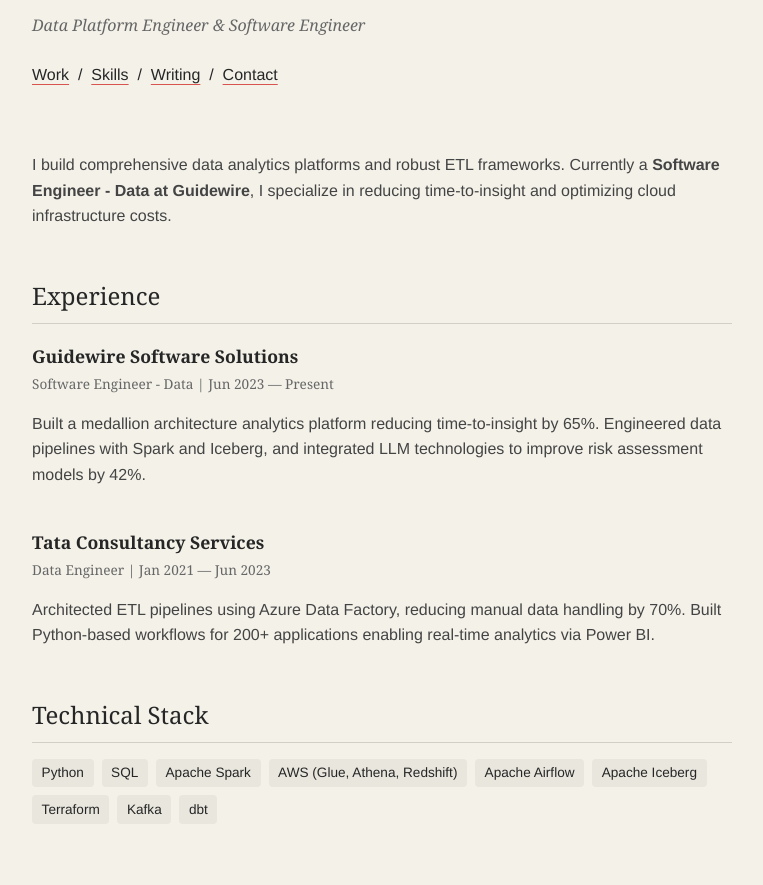
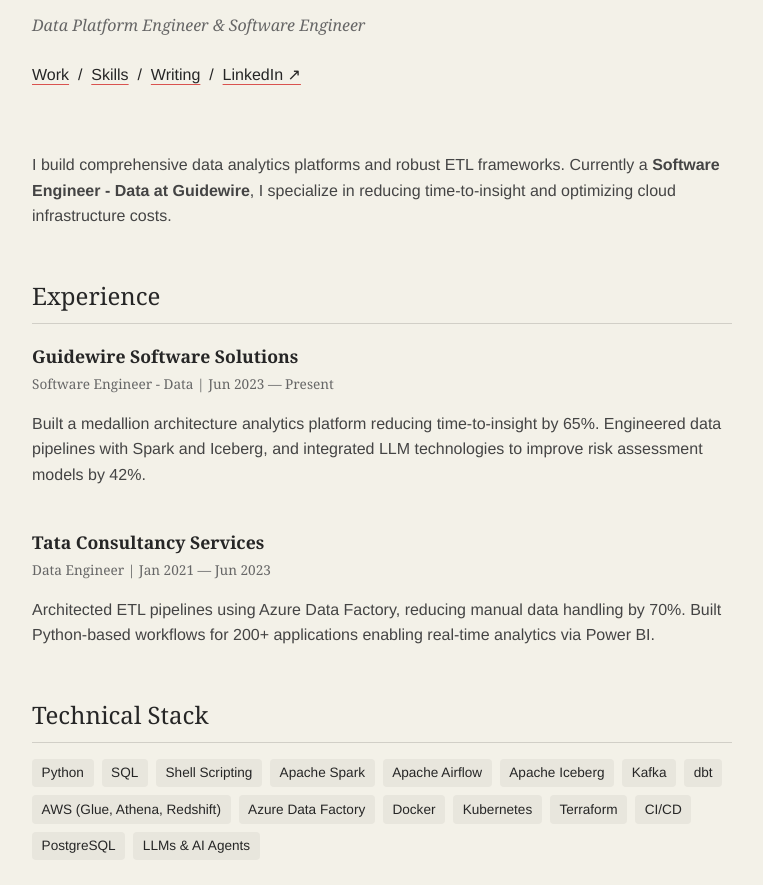
Before and after one commit to imameer/imameer.github.io, a plain HTML site: page index.html in a window 1280 px wide. Shown: the part 158-1043 px from the top of the page, without its empty margins (258-1021 px from the left). Drawn offline with Linux system fonts and the light colour scheme.

Commit message:
Update index.html

```diff
--- a/index.html
+++ b/index.html
@@ -70,7 +70,7 @@
             <a href="#work">Work</a> &nbsp;/&nbsp;
             <a href="#skills">Skills</a> &nbsp;/&nbsp;
             <a href="#writing">Writing</a> &nbsp;/&nbsp;
-            <a href="mailto:ameerrajaeee@gmail.com">Contact</a>
+            <a href="https://linkedin.com/in/ameerraja" target="_blank">LinkedIn ↗</a>
         </nav>
     </header>
 
@@ -109,13 +109,23 @@
         <ul class="skills-list">
             <li class="skill-tag">Python</li>
             <li class="skill-tag">SQL</li>
+            <li class="skill-tag">Shell Scripting</li>
+
             <li class="skill-tag">Apache Spark</li>
-            <li class="skill-tag">AWS (Glue, Athena, Redshift)</li>
             <li class="skill-tag">Apache Airflow</li>
             <li class="skill-tag">Apache Iceberg</li>
-            <li class="skill-tag">Terraform</li>
             <li class="skill-tag">Kafka</li>
             <li class="skill-tag">dbt</li>
+
+            <li class="skill-tag">AWS (Glue, Athena, Redshift)</li>
+            <li class="skill-tag">Azure Data Factory</li>
+            <li class="skill-tag">Docker</li>
+            <li class="skill-tag">Kubernetes</li>
+            <li class="skill-tag">Terraform</li>
+            <li class="skill-tag">CI/CD</li>
+
+            <li class="skill-tag">PostgreSQL</li>
+            <li class="skill-tag">LLMs & AI Agents</li>
         </ul>
     </section>
 
```
